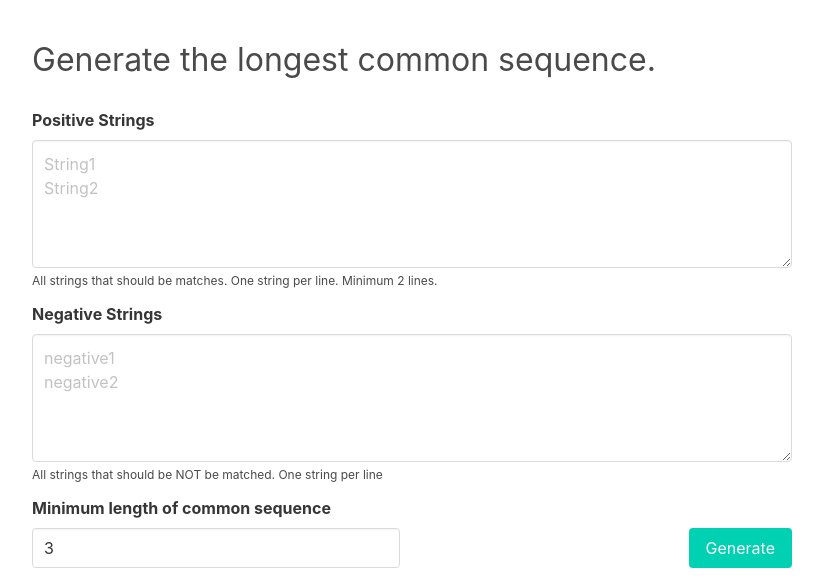
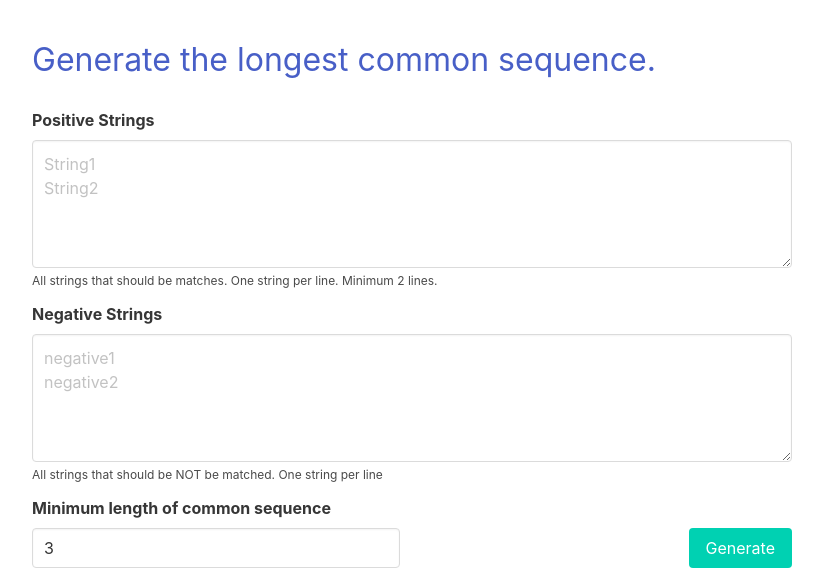
Before and after one commit to mfa/longest-common-sequence, a FastAPI app: page / in a window 1280 px wide. Shown: the top 579 px of the page, without its empty margins (236-1059 px from the left). Run offline with FastAPI, Linux system fonts and the light colour scheme.

Commit message:
add link on <h1>

```diff
--- a/app/templates/index.html
+++ b/app/templates/index.html
@@ -14,7 +14,7 @@
         <div class="column is-2">
         </div>
         <div class="column is-8 mx-2">
-          <h1 class="is-size-3">Generate the longest common sequence.</h1>
+          <h1 class="is-size-3"><a href="/">Generate the longest common sequence.</a></h1>
 
           <form action="/" method="post" class="mt-5">
 
```
